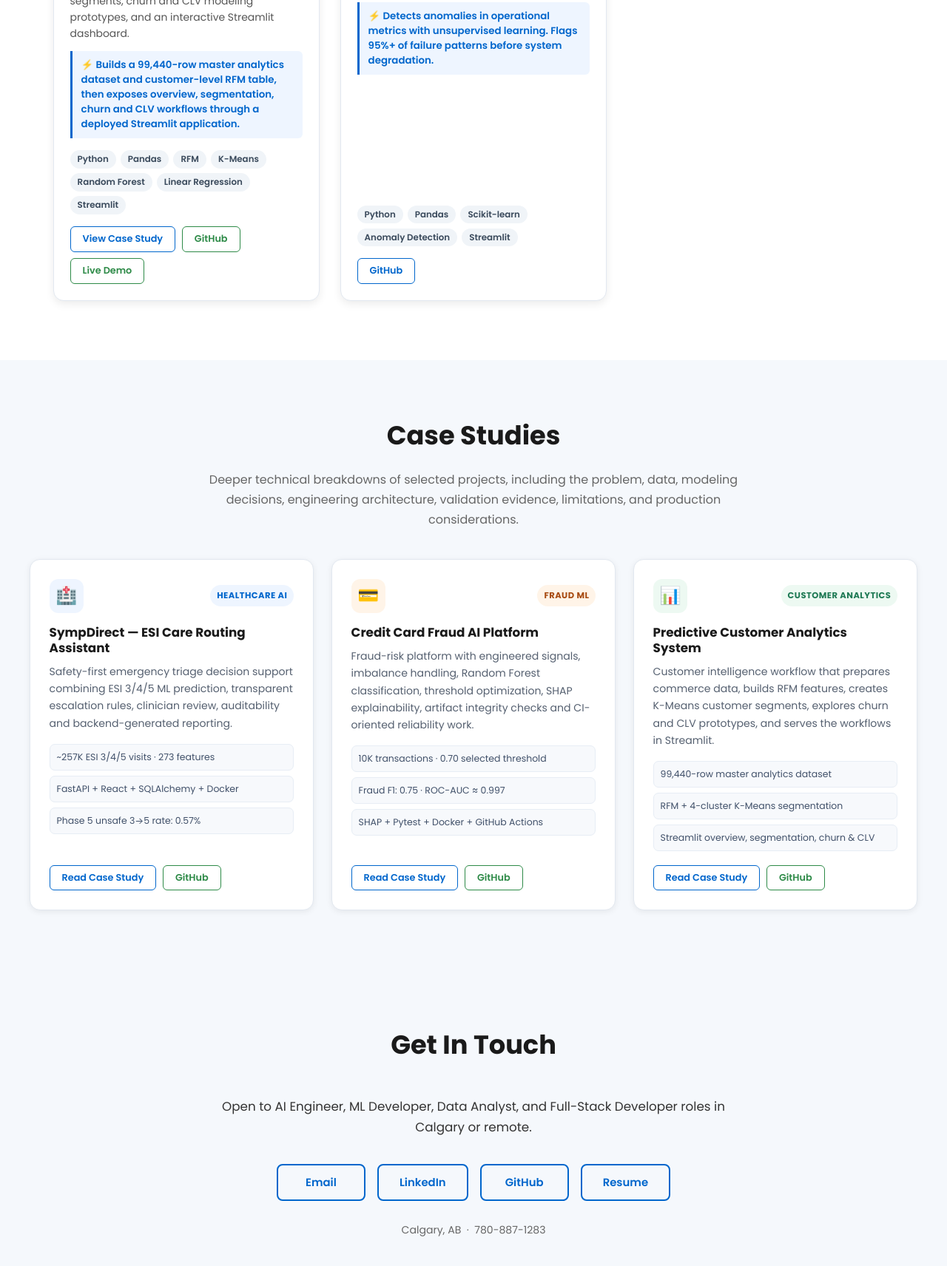
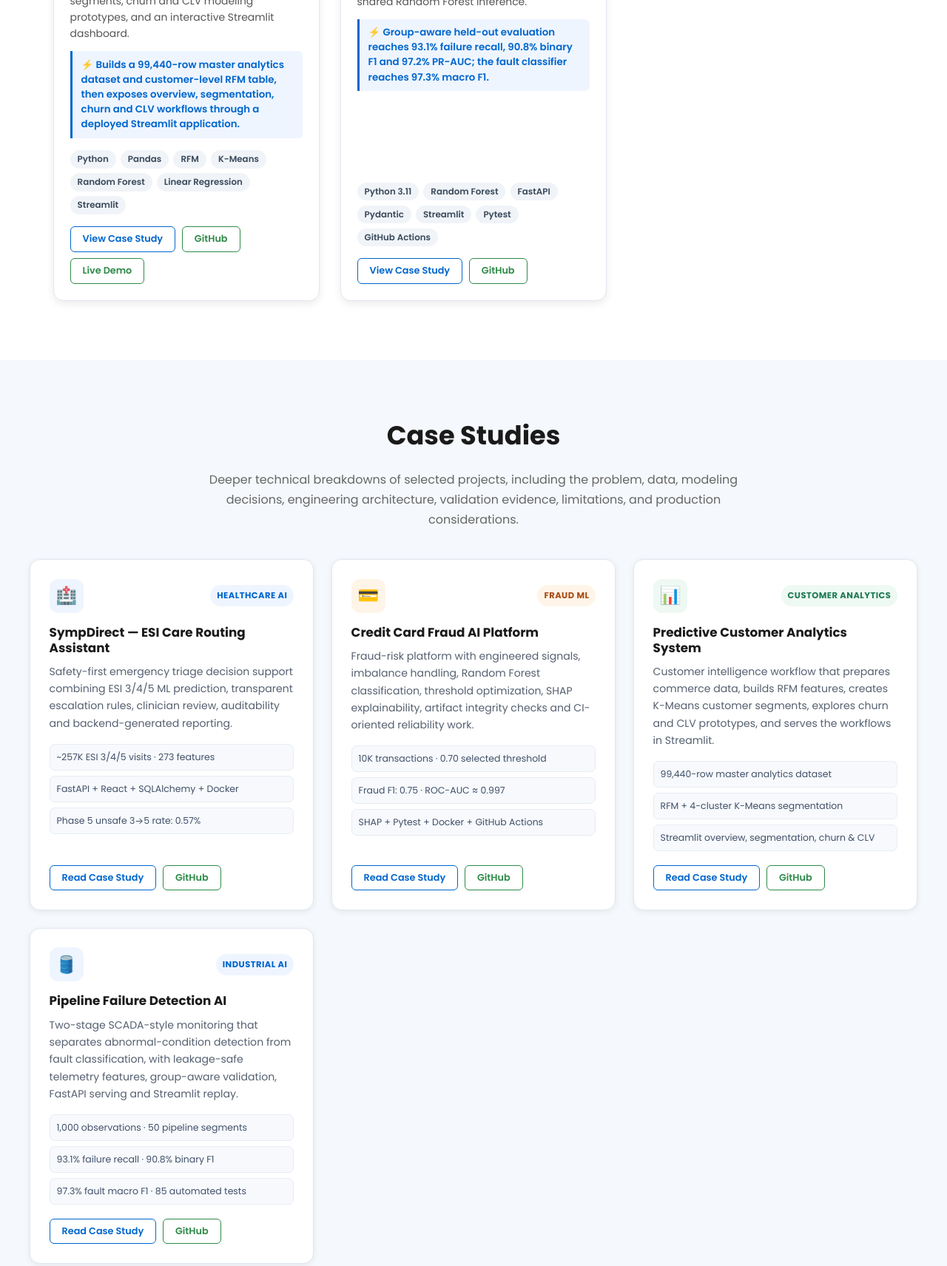
Before and after one commit to AnujPatel089/website, a plain HTML site: page index.html in a window 1280 px wide. Shown: the part 3933-5645 px from the top of the page at 74% size. Drawn offline with Linux system fonts and the light colour scheme.

Commit message:
Add Pipeline case study to homepage

```diff
--- a/index.html
+++ b/index.html
@@ -24,12 +24,13 @@
 <div class="project-card"><div class="project-img-wrap"><img src="https://picsum.photos/400/225?random=1" alt="Resume Screening AI showing NLP pipeline and candidate category prediction interface"><span class="date-badge">Nov 2024</span></div><div class="project-body"><h3>Resume Screening AI</h3><p class="project-desc">NLP resume classifier that preprocesses resume text and predicts candidate categories through a Streamlit interface.</p><p class="project-impact">⚡ Processes 500+ resumes using NLP/TF-IDF. Predicts candidate categories with 85%+ accuracy in batch workflows.</p><div class="tech-badges"><span>Python</span><span>Scikit-learn</span><span>NLTK</span><span>TF-IDF</span><span>Streamlit</span></div><div class="project-links"><a href="https://github.com/AnujPatel089/resume-screening-ai" target="_blank" rel="noopener" class="btn-link btn-github">GitHub</a></div></div></div>
 <div class="project-card"><div class="project-img-wrap"><img src="https://picsum.photos/400/225?random=2" alt="Loan Approval Prediction System with Flask REST API and prediction history management"><span class="date-badge">Oct 2024</span></div><div class="project-body"><h3>Loan Approval Prediction System</h3><p class="project-desc">Full-stack ML application that predicts loan approval decisions and manages prediction history through connected frontend and backend workflows.</p><p class="project-impact">⚡ Full-stack ML app with Flask REST API. Stores 2K+ prediction histories with applicant data validation and approval classification.</p><div class="tech-badges"><span>Python</span><span>Flask</span><span>SQLite</span><span>SQLAlchemy</span><span>Scikit-learn</span></div><div class="project-links"><a href="https://github.com/AnujPatel089/loan-approval-prediction-system" target="_blank" rel="noopener" class="btn-link btn-github">GitHub</a></div></div></div>
 <div class="project-card"><div class="project-img-wrap"><img src="https://picsum.photos/400/225?random=3" alt="Predictive Customer Analytics System dashboard with RFM segmentation, churn scoring and CLV estimation"><span class="date-badge">2026</span></div><div class="project-body"><h3>Predictive Customer Analytics System</h3><p class="project-desc">End-to-end customer intelligence prototype that transforms e-commerce order data into customer-level RFM features, four K-Means segments, churn and CLV modeling prototypes, and an interactive Streamlit dashboard.</p><p class="project-impact">⚡ Builds a 99,440-row master analytics dataset and customer-level RFM table, then exposes overview, segmentation, churn and CLV workflows through a deployed Streamlit application.</p><div class="tech-badges"><span>Python</span><span>Pandas</span><span>RFM</span><span>K-Means</span><span>Random Forest</span><span>Linear Regression</span><span>Streamlit</span></div><div class="project-links"><a href="customer-intelligence.html" class="btn-link btn-github">View Case Study</a><a href="https://github.com/AnujPatel089/customer-intelligence-system" target="_blank" rel="noopener" class="btn-link btn-demo">GitHub</a><a href="https://customer-intelligence-system-xshymtunan7ubdpxnwzs5q.streamlit.app/" target="_blank" rel="noopener" class="btn-link btn-demo">Live Demo</a></div></div></div>
-<div class="project-card"><div class="project-img-wrap"><img src="https://picsum.photos/400/225?random=4" alt="Pipeline Failure Detection AI showing anomaly detection and operational risk monitoring"><span class="date-badge">Aug 2024</span></div><div class="project-body"><h3>Pipeline Failure Detection AI</h3><p class="project-desc">AI monitoring project for detecting pipeline failure patterns, analyzing operational data, and supporting risk-based incident workflows.</p><p class="project-impact">⚡ Detects anomalies in operational metrics with unsupervised learning. Flags 95%+ of failure patterns before system degradation.</p><div class="tech-badges"><span>Python</span><span>Pandas</span><span>Scikit-learn</span><span>Anomaly Detection</span><span>Streamlit</span></div><div class="project-links"><a href="https://github.com/AnujPatel089/pipeline-failure-detection-ai" target="_blank" rel="noopener" class="btn-link btn-github">GitHub</a></div></div></div>
+<div class="project-card"><div class="project-img-wrap"><img src="https://picsum.photos/400/225?random=4" alt="Pipeline Failure Detection AI showing SCADA monitoring and fault classification"><span class="date-badge">2026</span></div><div class="project-body"><h3>Pipeline Failure Detection AI</h3><p class="project-desc">Two-stage SCADA-style monitoring system that detects abnormal pipeline operation and conditionally classifies faults as blockage, degradation, leak or surge using shared Random Forest inference.</p><p class="project-impact">⚡ Group-aware held-out evaluation reaches 93.1% failure recall, 90.8% binary F1 and 97.2% PR-AUC; the fault classifier reaches 97.3% macro F1.</p><div class="tech-badges"><span>Python 3.11</span><span>Random Forest</span><span>FastAPI</span><span>Pydantic</span><span>Streamlit</span><span>Pytest</span><span>GitHub Actions</span></div><div class="project-links"><a href="pipeline-failure-detection.html" class="btn-link btn-github">View Case Study</a><a href="https://github.com/AnujPatel089/pipeline-failure-detection-ai" target="_blank" rel="noopener" class="btn-link btn-demo">GitHub</a></div></div></div>
 </div></section>
 <section id="case-studies" class="case-studies"><div class="case-studies-inner"><h2>Case Studies</h2><p class="case-studies-intro">Deeper technical breakdowns of selected projects, including the problem, data, modeling decisions, engineering architecture, validation evidence, limitations, and production considerations.</p><div class="case-studies-grid">
 <article class="case-study-preview"><div class="case-study-preview-top"><span class="case-study-icon">🏥</span><span class="case-study-label">Healthcare AI</span></div><h3>SympDirect — ESI Care Routing Assistant</h3><p>Safety-first emergency triage decision support combining ESI 3/4/5 ML prediction, transparent escalation rules, clinician review, auditability and backend-generated reporting.</p><div class="case-study-evidence"><span>~257K ESI 3/4/5 visits · 273 features</span><span>FastAPI + React + SQLAlchemy + Docker</span><span>Phase 5 unsafe 3→5 rate: 0.57%</span></div><div class="project-links"><a href="sympdirect.html" class="btn-link btn-github">Read Case Study</a><a href="https://github.com/chintan-02/triageai-esi-care-routing" target="_blank" rel="noopener" class="btn-link btn-demo">GitHub</a></div></article>
 <article class="case-study-preview fraud"><div class="case-study-preview-top"><span class="case-study-icon">💳</span><span class="case-study-label">Fraud ML</span></div><h3>Credit Card Fraud AI Platform</h3><p>Fraud-risk platform with engineered signals, imbalance handling, Random Forest classification, threshold optimization, SHAP explainability, artifact integrity checks and CI-oriented reliability work.</p><div class="case-study-evidence"><span>10K transactions · 0.70 selected threshold</span><span>Fraud F1: 0.75 · ROC-AUC ≈ 0.997</span><span>SHAP + Pytest + Docker + GitHub Actions</span></div><div class="project-links"><a href="credit-card-fraud.html" class="btn-link btn-github">Read Case Study</a><a href="https://github.com/AnujPatel089/credit-card-fraud-ai-platform" target="_blank" rel="noopener" class="btn-link btn-demo">GitHub</a></div></article>
 <article class="case-study-preview customer"><div class="case-study-preview-top"><span class="case-study-icon">📊</span><span class="case-study-label">Customer Analytics</span></div><h3>Predictive Customer Analytics System</h3><p>Customer intelligence workflow that prepares commerce data, builds RFM features, creates K-Means customer segments, explores churn and CLV prototypes, and serves the workflows in Streamlit.</p><div class="case-study-evidence"><span>99,440-row master analytics dataset</span><span>RFM + 4-cluster K-Means segmentation</span><span>Streamlit overview, segmentation, churn &amp; CLV</span></div><div class="project-links"><a href="customer-intelligence.html" class="btn-link btn-github">Read Case Study</a><a href="https://github.com/AnujPatel089/customer-intelligence-system" target="_blank" rel="noopener" class="btn-link btn-demo">GitHub</a></div></article>
+<article class="case-study-preview"><div class="case-study-preview-top"><span class="case-study-icon">🛢️</span><span class="case-study-label">Industrial AI</span></div><h3>Pipeline Failure Detection AI</h3><p>Two-stage SCADA-style monitoring that separates abnormal-condition detection from fault classification, with leakage-safe telemetry features, group-aware validation, FastAPI serving and Streamlit replay.</p><div class="case-study-evidence"><span>1,000 observations · 50 pipeline segments</span><span>93.1% failure recall · 90.8% binary F1</span><span>97.3% fault macro F1 · 85 automated tests</span></div><div class="project-links"><a href="pipeline-failure-detection.html" class="btn-link btn-github">Read Case Study</a><a href="https://github.com/AnujPatel089/pipeline-failure-detection-ai" target="_blank" rel="noopener" class="btn-link btn-demo">GitHub</a></div></article>
 </div></div></section>
 <section id="contact" class="contact"><h2>Get In Touch</h2><div class="contact-content"><p class="contact-intro">Open to AI Engineer, ML Developer, Data Analyst, and Full-Stack Developer roles in Calgary or remote.</p><div class="contact-links"><a href="mailto:panuj7883@gmail.com" class="btn-contact">Email</a><a href="https://www.linkedin.com/in/anujpatel8591" target="_blank" rel="noopener" class="btn-contact">LinkedIn</a><a href="https://github.com/AnujPatel089" target="_blank" rel="noopener" class="btn-contact">GitHub</a><a href="Resume1.pdf" target="_blank" rel="noopener" class="btn-contact">Resume</a></div><p class="contact-info">Calgary, AB &nbsp;&middot;&nbsp; 780-887-1283</p></div></section>
 <footer><p>&copy; 2026 Anuj Patel. Built with HTML, CSS &amp; JavaScript. &nbsp;|&nbsp; <a href="Resume.pdf" target="_blank" rel="noopener">Download Resume PDF</a></p></footer>
```
